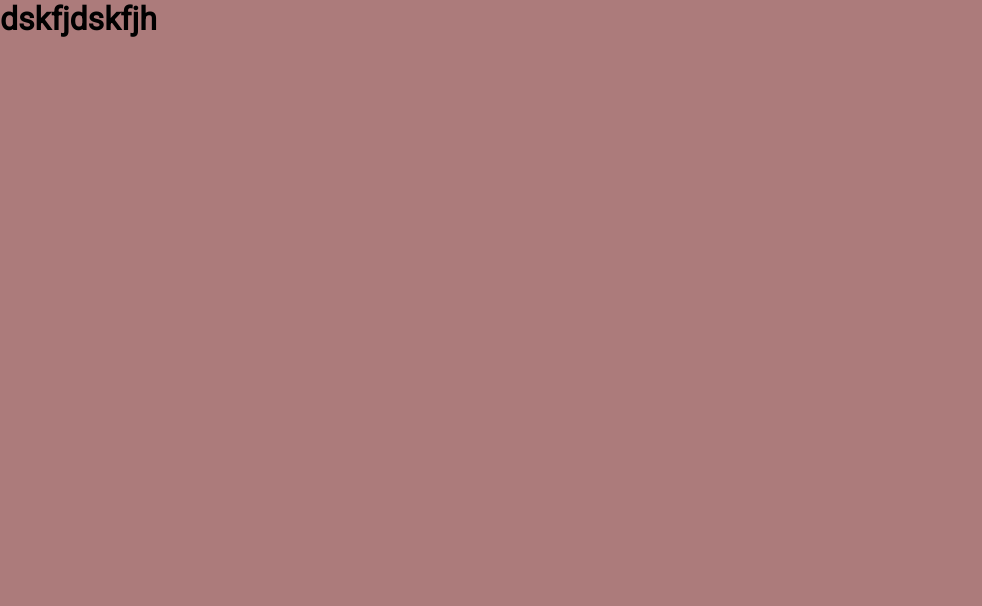
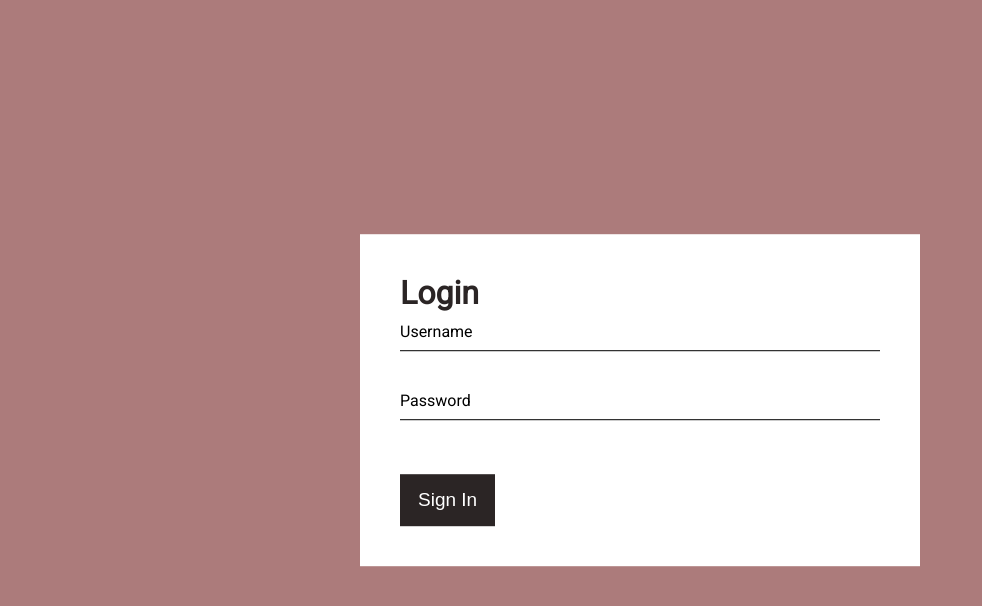
Before and after one commit to TheArtemis/chopstick.js, a Vue app: page /login in a window 1280 px wide. Shown: the top 606 px of the page, without its empty margins (0-982 px from the left). Built offline with nearby package versions, Linux system fonts and the light colour scheme.

Commit message:
setup login form

```diff
--- a/src/assets/login.css
+++ b/src/assets/login.css
@@ -0,0 +1,61 @@
+
+.box{
+    width: 35rem;
+    padding: 2.5rem;
+    box-sizing: border-box;
+    background-color: #ffffff;
+    top: 50%;
+    left: 50%;
+    transform: translate(-50%, -50%);
+    position: fixed;
+}
+
+.box h2{
+    color: #2b2525;
+    font-size: 2rem;
+    text-align: left;
+}
+
+.box .inputBox{
+    position: relative;
+}
+
+.box .inputBox input{
+    width: 100%;
+    padding: 0.625rem 0;
+    font-size: 1rem;
+    color: #000000;
+    margin-bottom: 1.875rem;
+    border: none;
+    outline: none;
+    background-color: transparent;
+    border-bottom: 1px solid #000000;
+}
+
+.box .inputBox label{
+    position: absolute;
+    top: 0;
+    left: 0;
+    padding: 0.625rem 0;
+    font-size: 1rem;
+    color: #000000;
+    pointer-events: none;
+    transition: 0.3s;
+}
+
+.box .inputBox input:focus ~ label{
+    top: -1.125rem;
+    left: 0;
+    color: #000000;
+    font-size: 0.6rem;
+}
+
+.box input[type="submit"]{
+    padding: 0.8rem 1rem;
+    font-size: 19px;
+    color:#ffffff;
+    background-color: #2b2525;
+    border: 2px solid transparent;
+    margin-top: 1.5rem;
+    cursor: pointer;
+}
--- a/src/main.js
+++ b/src/main.js
@@ -6,6 +6,7 @@ import '@/assets/main.css'
 import '@/assets/game.css'
 import '@/assets/game-menu.css'
 import '@/assets/navbar.css'
+import '@/assets/login.css'
 
 
 /* We pass into createApp a component App, imported from ./App.vue */
--- a/src/pages/Login.vue
+++ b/src/pages/Login.vue
@@ -1,5 +1,20 @@
 <template>
-    <h1>dskfjdskfjh</h1>
+    <div class="box">
+        <h2>Login</h2>
+        <form>
+            <div class="inputBox">
+                <input type="email" name="email" required value="">
+                <label>Username</label>
+            </div>
+
+            <div class="inputBox">
+                <input type="password" name="password" required value="">
+                <label>Password</label>
+            </div>
+
+            <input type="submit" name="sign-in" value="Sign In">
+        </form>
+    </div>
 </template>
 
 <script>
```
